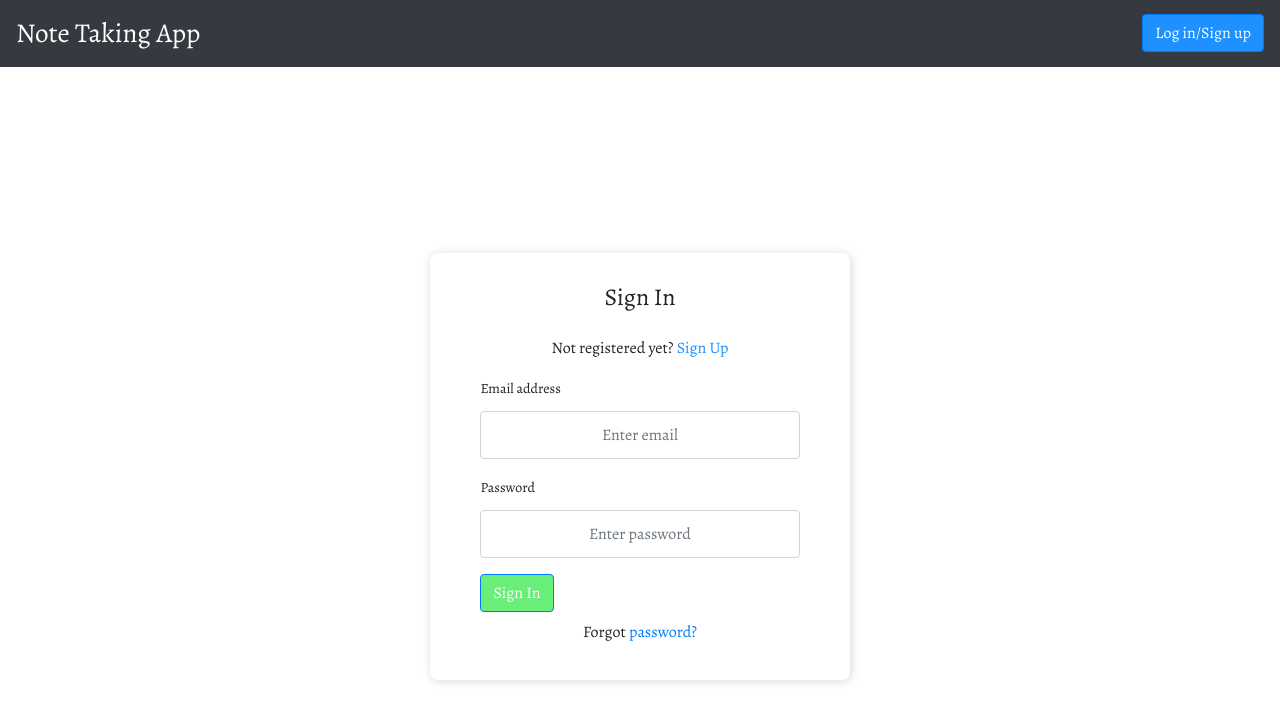
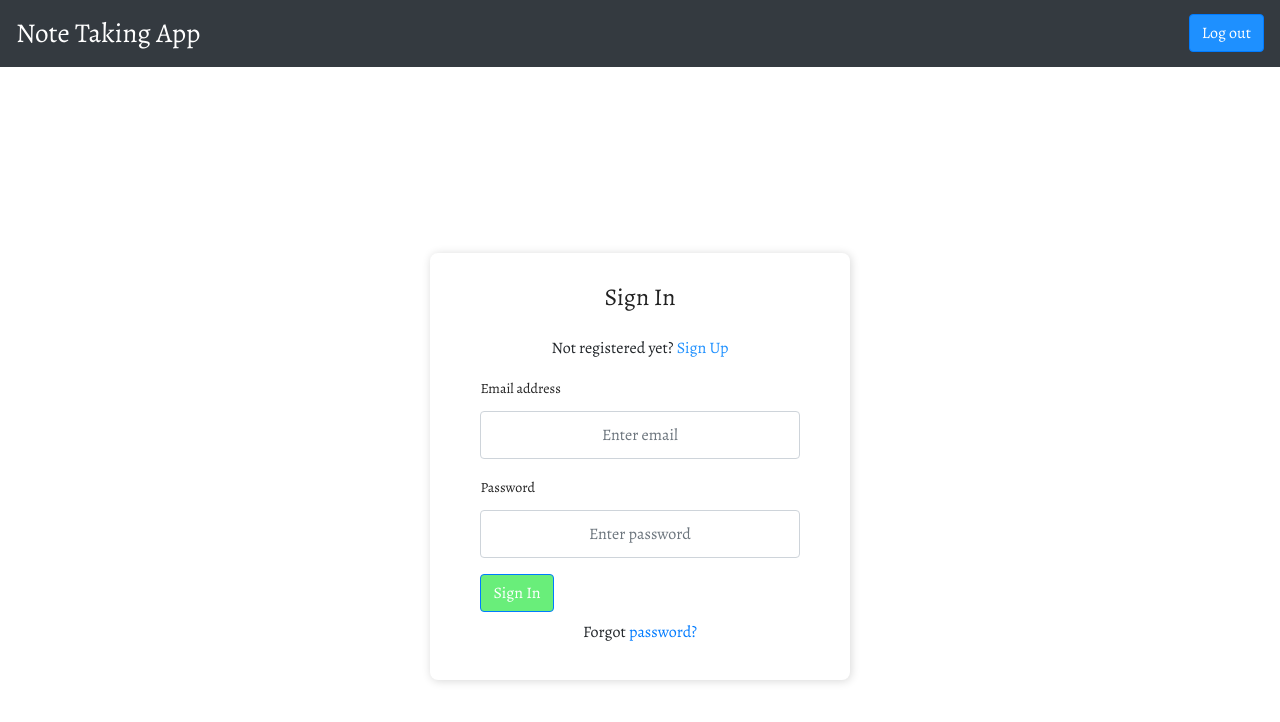
Before and after one commit to raviVerma786/Note-Taking-App, a React (Create React App) app: page /SignIn in a window 1280 px wide. Shown: the top 722 px of the page. Built offline with nearby package versions, Linux system fonts and the light colour scheme.

Commit message:
Navigation from signIn page to Home page done

```diff
--- a/src/App.js
+++ b/src/App.js
@@ -1,13 +1,15 @@
-import React from "react";
+import React, { useState } from "react";
 import Navbar from "./Components/Navbar";
 import Home from "./Components/Home";
 import { SignIn } from "./Components/SignIn";
 import { Routes, Route } from "react-router-dom";
 
 const App = () => {
+  const [userSignedIn,setUserSignedIn] = useState(false);
+  const [user,setUser] = useState(null);
   return (
     <>
-      <Navbar />
+      <Navbar setUserSignedIn={setUserSignedIn} setUser={setUser}/>
 
       <Routes>
         <Route path="/" element={<Home />} />
--- a/src/Components/Navbar.js
+++ b/src/Components/Navbar.js
@@ -8,6 +8,12 @@ const Navbar = () => {
     navigate(path);
   };
 
+  const logOutUser = ()=>{
+    console.log('Log out called');
+  }
+
+  const userSignedIn = false;
+
   return (
     <>
       <nav className="navbar navbar-expand-lg navbar-dark bg-dark sticky-top d-flex justify-content-between">
@@ -15,13 +21,21 @@ const Navbar = () => {
           Note Taking App
         </a>
 
-        <button
+        {userSignedIn ? <button
           id="LogInButton"
           className="btn btn-outline-primary my-2 my-sm-0"
           onClick={routeChange}
         >
           Log in/Sign up
+        </button> :
+         <button
+          id="LogInButton"
+          className="btn btn-outline-primary my-2 my-sm-0"
+          onClick={logOutUser}
+        >
+          Log out
         </button>
+        }
       </nav>
     </>
   );
--- a/src/Components/SignIn.js
+++ b/src/Components/SignIn.js
@@ -6,16 +6,18 @@ import { useNavigate } from "react-router-dom";
 import { signInWithEmailAndPassword, createUserWithEmailAndPassword } from "firebase/auth";
 
 export const SignIn = (props) => {
+  let navigate = useNavigate();
+
   let [authMode, setAuthMode] = useState("signin");
   const [email, setEmail] = useState("");
   const [password, setPassword] = useState("");
   const [userName, setUserName] = useState("");
 
   const NavigateToHome = ()=>{
-    let navigate = useNavigate();
     let path = `/`;
     navigate(path);
   }
+
   const changeAuthMode = () => {
     setAuthMode(authMode === "signin" ? "signup" : "signin");
   };
@@ -30,7 +32,7 @@ export const SignIn = (props) => {
         console.log(error);
       });
 
-      // NavigateToHome();
+      NavigateToHome();
   };
 
   const SignUpHandle = (e) => {
```
